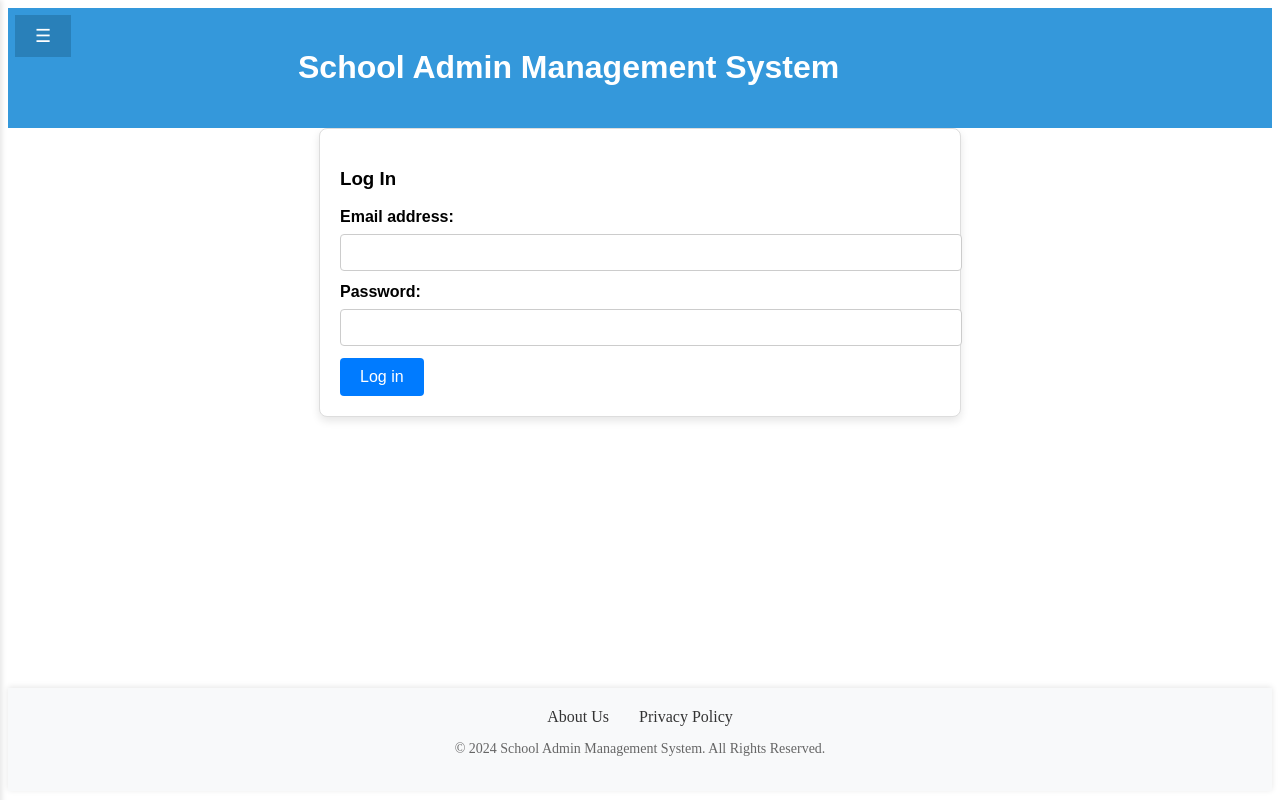
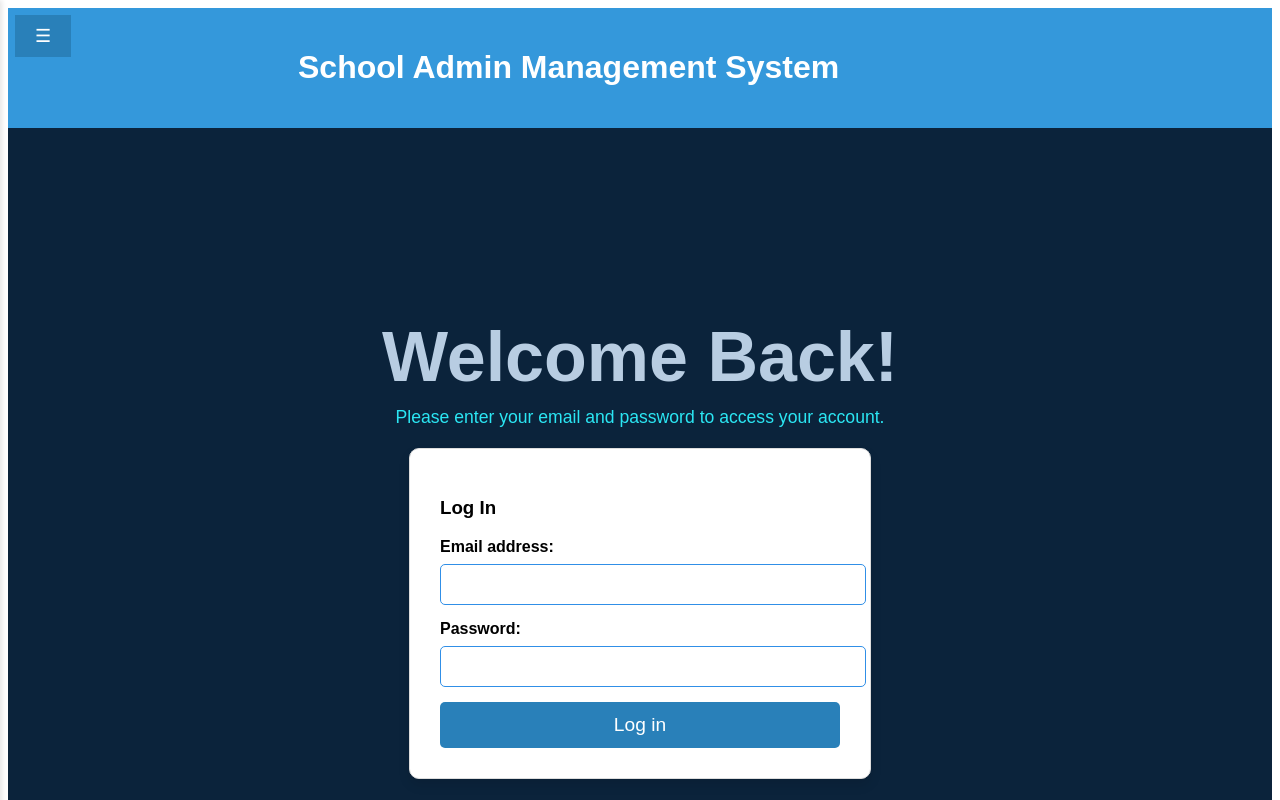
Before and after one commit to sakunasanka/rad-project, a React (Create React App) app in the folder frontend/: page /login in a window 1280 px wide. Shown: the top 800 px of the page. Built offline with nearby package versions, Linux system fonts and the light colour scheme.

Commit message:
add
add features

```diff
--- a/frontend/src/index.css
+++ b/frontend/src/index.css
@@ -1,3 +1,33 @@
+/* Auth Links Styling */
+.auth-links {
+  display: flex;
+  gap: 15px;
+}
+
+.auth-links .nav-link {
+  display: inline-block;
+  padding: 10px 20px;
+  color: #fff;
+  background-color: #3498db; /* Primary button color */
+  text-decoration: none;
+  border-radius: 5px;
+  font-family: 'Poppins', sans-serif;
+  transition: background-color 0.3s ease, transform 0.2s ease;
+  font-size: 16px;
+}
+
+.auth-links .nav-link:hover {
+  background-color: #2980b9; /* Darker blue on hover */
+  transform: translateY(-3px); /* Subtle hover effect */
+}
+
+.auth-links .nav-link:active {
+  background-color: #1f6391; /* Even darker blue on click */
+  transform: translateY(0);
+}
+
+
+
 /* Sidebar Styling */
 .sidebar {
   position: fixed;
@@ -11,7 +41,6 @@
   transition: transform 0.3s ease;
   box-shadow: 2px 0 5px rgba(0, 0, 0, 0.1);
   font-family: 'Poppins', sans-serif; /* Match font family */
-  z-index: 1;
 }
 
 .sidebar.open {
@@ -166,39 +195,87 @@ ul li button {
   font-family: 'Poppins', sans-serif; /* Match font family */
 }
 
-.pages{
-  min-height: 70vh;
-}
-
-.footer {
-  background-color: #f8f9fa;
-  padding: 20px 0;
-  position: relative;
-  bottom: 0;
-  width: 100%;
-  text-align: center;
-  box-shadow: 0 -1px 6px rgba(0, 0, 0, 0.1);
-}
-
-.footer-container {
+/* Main container styling */
+.Main-container {
   display: flex;
   flex-direction: column;
   align-items: center;
-  justify-content: space-between;
+  justify-content: center;
+  min-height: 100vh; /* Full screen height */
+  background-color: #0b233b; /* Light background color */
+  padding: 20px;
 }
 
-.footer-links a {
-  margin: 0 15px;
-  color: #333;
-  text-decoration: none;
+/* Form container styling */
+form {
+  width: 100%;
+  max-width: 400px;
+  padding: 30px;
+  border: 1px solid #ddd;
+  border-radius: 10px;
+  background-color: #ffffff;
+  box-shadow: 0 6px 12px rgba(0, 0, 0, 0.1);
 }
 
-.footer-links a:hover {
-  text-decoration: underline;
+/* Styling the h2 tag for title */
+.A {
+  font-size: 70px; /* Large font */
+  font-weight:bolder;
+  color: #b8cde2; /* Dark shade for title */
+  margin-bottom: 10px;
+  font-family: 'Poppins', sans-serif; /* Consistent font */
+  text-align: center;
 }
 
-.footer-info p {
-  margin-top: 15px;
-  color: #666;
-  font-size: 14px;
+/* Styling for the description text */
+.B {
+  font-size: 1.1rem;
+  color: #2be6f3; /* Soft grey for description */
+  font-family: 'Poppins', sans-serif; /* Consistent font */
+  margin-bottom: 20px;
+  text-align: center;
 }
+
+/* Form input fields */
+form input {
+  width: 100%;
+  padding: 12px;
+  margin-bottom: 15px;
+  border: 1px solid #308fe7;
+  border-radius: 5px;
+  font-family: 'Poppins', sans-serif;
+}
+
+/* Submit button styling */
+form button {
+  width: 100%;
+  padding: 12px;
+  background-color: #2980b9; /* Blue color */
+  color: white;
+  border: none;
+  border-radius: 5px;
+  cursor: pointer;
+  font-size: 1.2rem;
+  font-family: 'Poppins', sans-serif;
+  transition: background-color 0.3s ease;
+}
+
+form button:hover {
+  background-color: #151b3d; /* Darker blue on hover */
+}
+
+/* Error message styling */
+.error {
+  color: #e74c3c; /* Red for error message */
+  font-size: 1rem;
+  margin-top: 10px;
+  text-align: center;
+}
+
+/* Password guidelines */
+#password {
+  font-size: 0.9rem;
+  color: #7f8c8d;
+  margin-bottom: 15px;
+  text-align: center;
+}
--- a/frontend/src/pages/Login.js
+++ b/frontend/src/pages/Login.js
@@ -8,14 +8,17 @@ const Login = () => {
 
   const handleSubmit = async (e) => {
     e.preventDefault();
-
     await login(email, password);
   };
 
   return (
+    <div className="Main-container">
+      <div className="description">
+        <div class="A">Welcome Back!</div>
+        <div class="B">Please enter your email and password to access your account.</div>
+      </div>
       <form className="login" onSubmit={handleSubmit}>
         <h3>Log In</h3>
-
         <label>Email address:</label>
         <input
           type="email"
@@ -28,10 +31,10 @@ const Login = () => {
           onChange={(e) => setPassword(e.target.value)}
           value={password}
         />
-
         <button disabled={isLoading}>Log in</button>
         {error && <div className="error">{error}</div>}
       </form>
+    </div>
   );
 };
 
```
Also changed, not shown: 1 other file (tests, documents, lock files or other folders). Lines whose indentation alone changed are shown as unchanged.
